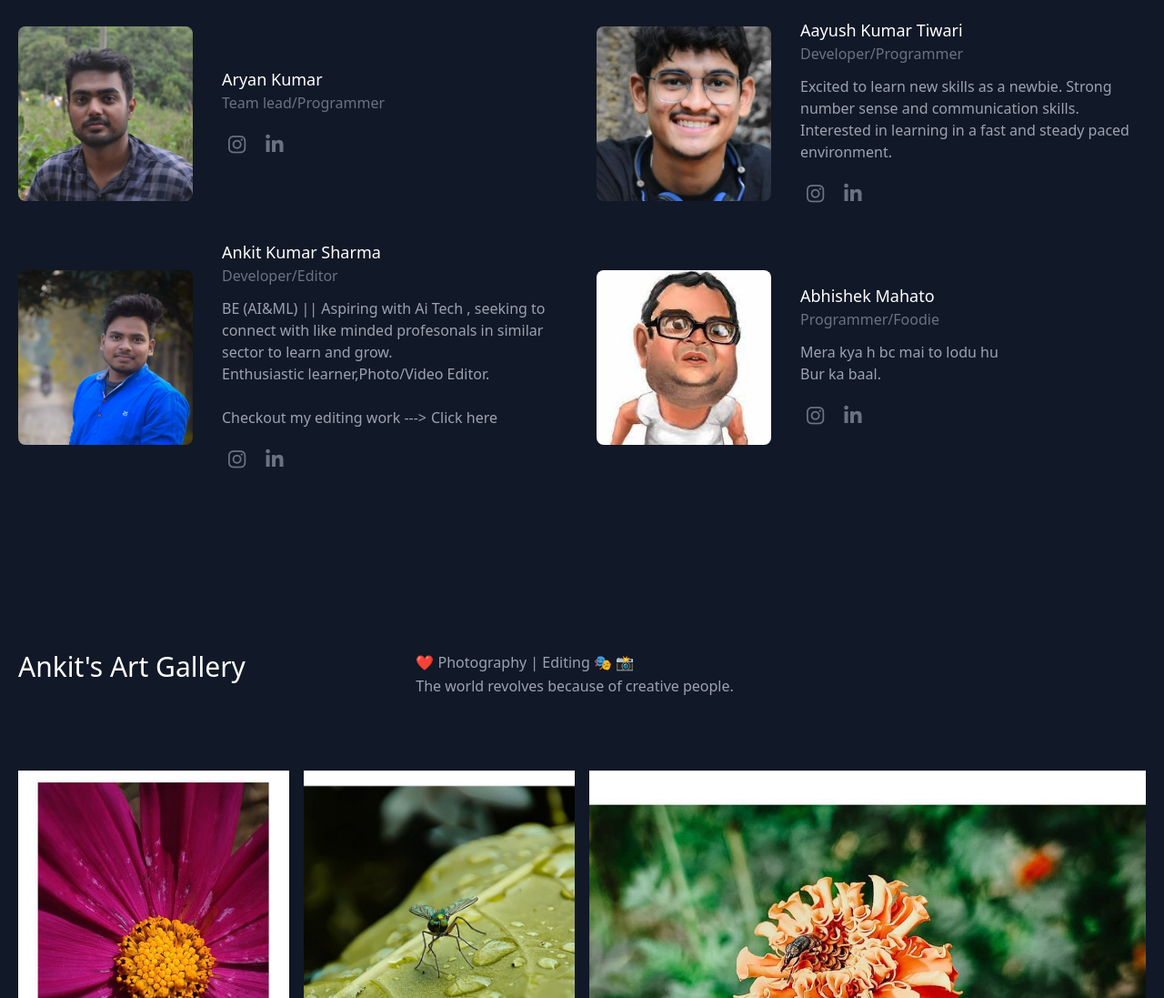
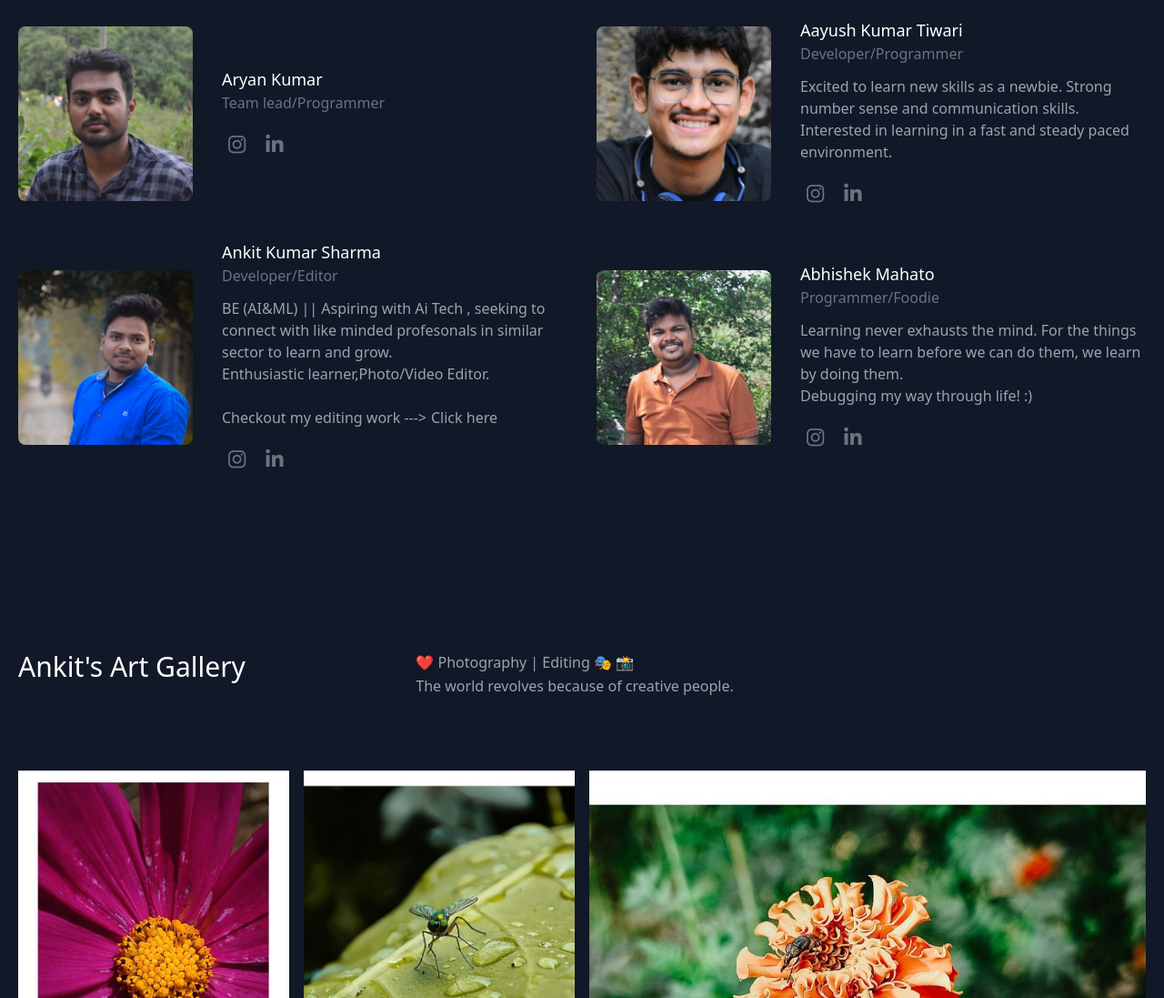
Before and after one commit to AayushAKT/TeamPortfolio, a plain HTML site: page index.html in a window 1280 px wide. Shown: the part 1169-2266 px from the top of the page at 91% size. Drawn offline with nearby package versions, Linux system fonts and the light colour scheme.

Commit message:
Update index.html

```diff
--- a/index.html
+++ b/index.html
@@ -163,13 +163,13 @@
                 </div>
                 <div class="p-4 lg:w-1/2">
                   <div class="h-full flex sm:flex-row flex-col items-center sm:justify-start justify-center text-center sm:text-left">
-                    <img alt="team" class="flex-shrink-0 rounded-lg w-48 h-48 object-cover object-center sm:mb-0 mb-4" src="images/babu.jpg">
+                    <img alt="team" class="flex-shrink-0 rounded-lg w-48 h-48 object-cover object-center sm:mb-0 mb-4" src="images/mahato.jpg">
                     <div class="flex-grow sm:pl-8">
                       <h2 class="title-font font-medium text-lg text-white">Abhishek Mahato</h2>
                       <h3 class="text-gray-500 mb-3">Programmer/Foodie</h3>
-                      <p class="mb-4">Mera kya h bc mai to lodu hu
+                      <p class="mb-4">Learning never exhausts the mind. For the things we have to learn before we can do them, we learn by doing them.
                         <br>
-                        Bur ka baal.
+                        Debugging my way through life! :)
                       </p>
                       <span class="inline-flex">
                         <a class="text-gray-500" href="https://www.instagram.com/abhi_shek_mahato_/" target="blank">
```
